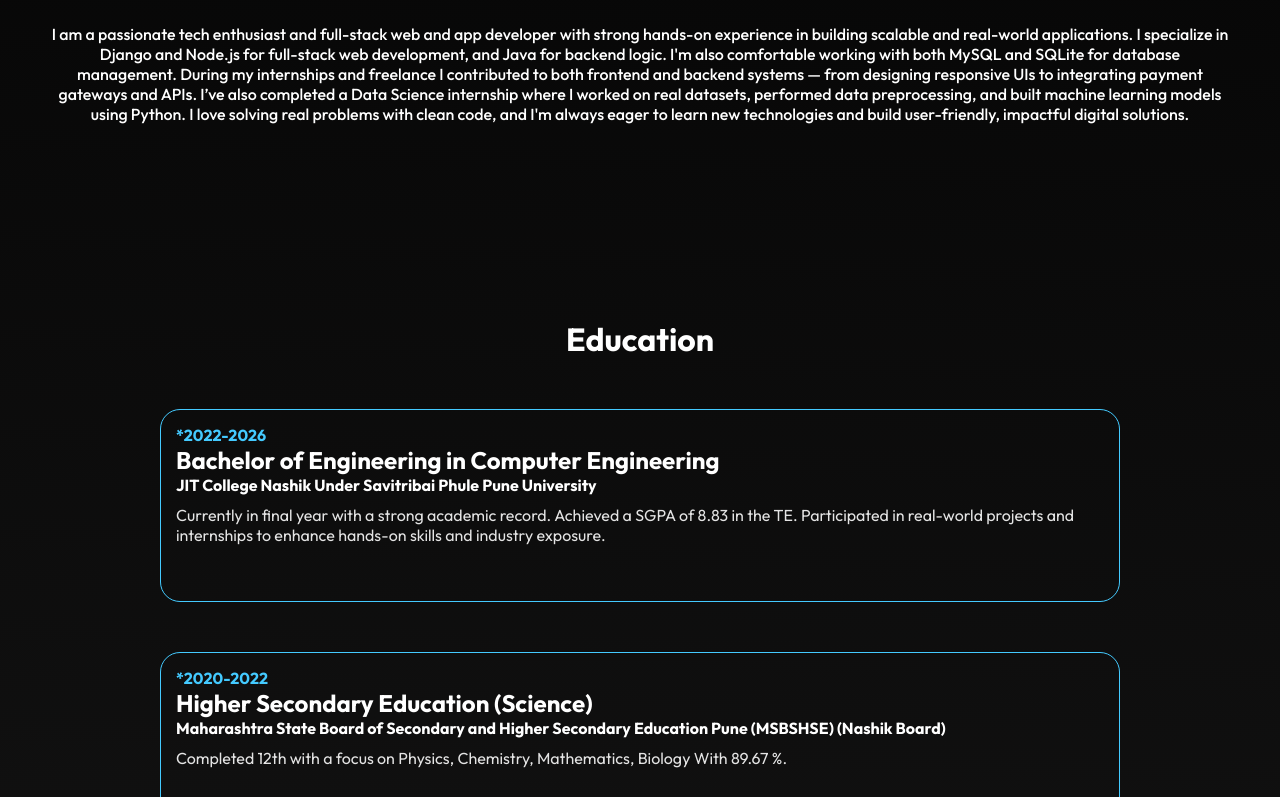
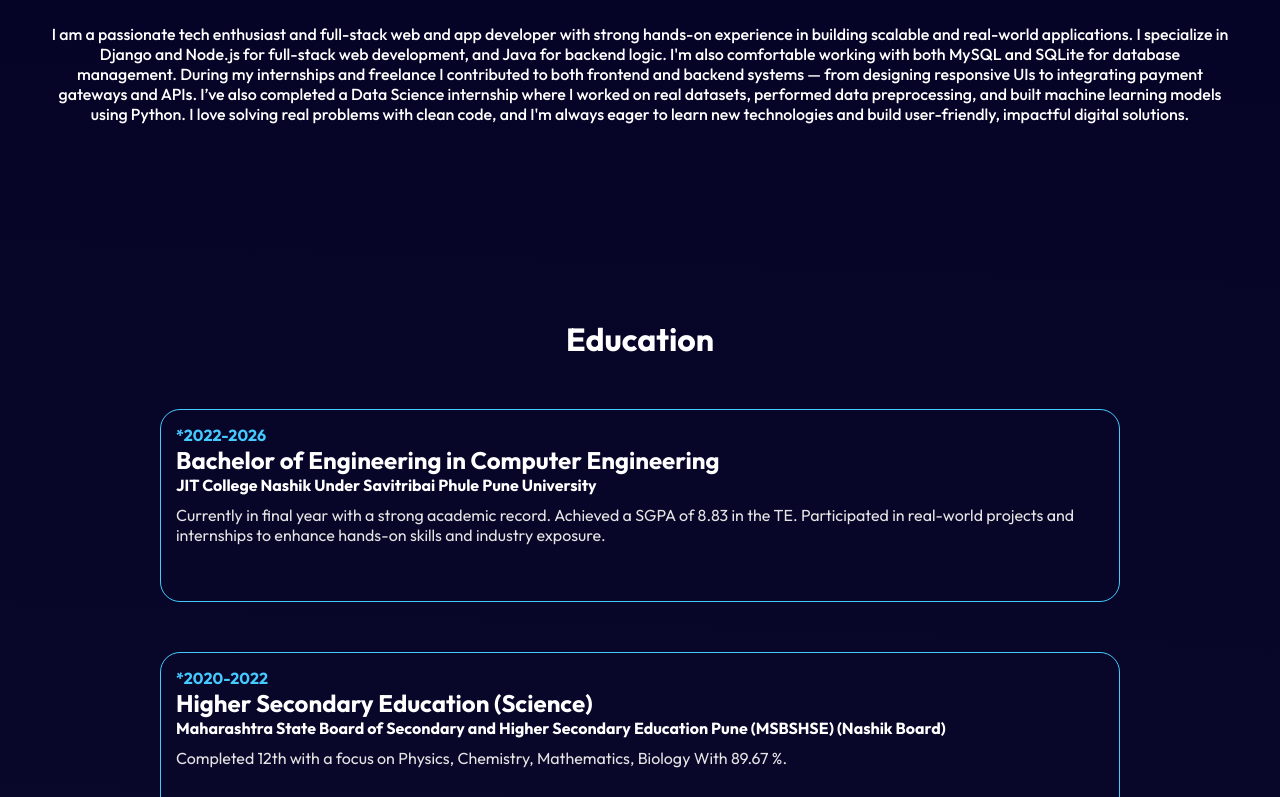
Before and after one commit to harsh123650/portfolio, a plain HTML site: page index.html in a window 1280 px wide. Shown: the part 721-1518 px from the top of the page. Drawn offline with nearby package versions, Linux system fonts and the light colour scheme.

Commit message:
Update style.css

```diff
--- a/style.css
+++ b/style.css
@@ -13,7 +13,7 @@ body {
     width: 100%;
     color: white;
     background: #020024;
-    background: linear-gradient(182deg, rgb(0 0 0) 0%, rgba(61, 60, 60, 0.89) 100%);
+    background: linear-gradient(182deg, rgb(2, 0, 36) 0%, rgba(7, 7, 40, 0.888) 100%);;
 }
 
 .center {
```
